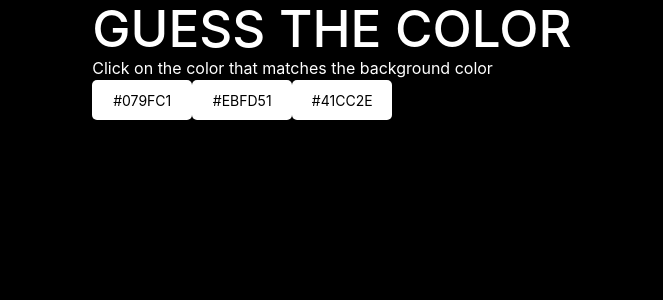
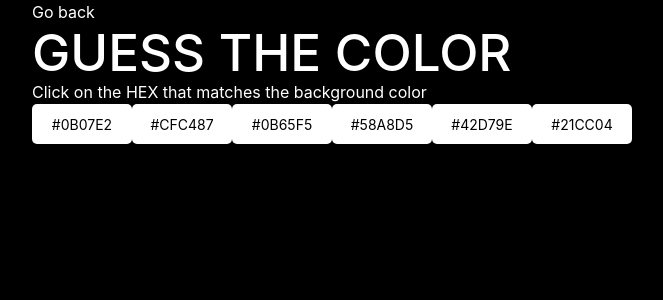
Before and after one commit to augustobritodev/react-challenges, a React (Vite) app: page /guess-the-color in a window 1280 px wide. Shown: the top 300 px of the page, without its empty margins (308-971 px from the left). Built offline with nearby package versions, Linux system fonts and the light colour scheme.

Commit message:
:lipstick: Update Guess the Color styles

```diff
--- a/src/pages/GuessTheColor.jsx
+++ b/src/pages/GuessTheColor.jsx
@@ -16,7 +16,7 @@ export default function GuessTheColor() {
   const [won, setWon] = useState(false)
   const navigate = useNavigate()
 
-  const colors = new Array(3).fill('').map(() => getRandomHex())
+  const colors = new Array(6).fill('').map(() => getRandomHex())
   const color = colors[Math.floor(Math.random() * colors.length)]
 
   function handleOnClick(event) {
@@ -35,7 +35,6 @@ export default function GuessTheColor() {
         <div className="flex flex-col m-auto text-center items-center gap-2">
           <h1>You Won!</h1>
           <a onClick={() => setWon(false)}>Play Again!</a>
-          <a onClick={() => navigate('/')}>Go back</a>
         </div>
       </div>
     )
@@ -44,13 +43,21 @@ export default function GuessTheColor() {
   return (
     <div className="flex h-screen">
       <div className="m-auto text-center">
-        <div className='mb-5'>
+        <a onClick={() => navigate('/')}>Go back</a>
+        <div className='my-5'>
           <h1>GUESS THE COLOR</h1>
-          <h2>Click on the color that matches the background color</h2>
+          <h2>Click on the HEX that matches the background color</h2>
+
         </div>
         <div style={{ backgroundColor: color }} className="p-20 border-5 rounded-md" />
-        <div className='m-4'>
-          {colors.map((color, index) => <button className='mx-2 px-2' onClick={handleOnClick} key={index}>{color}</button>)}
+        <div className='flex justify-center'>
+          <div className='grid grid-rows-2 grid-flow-col gap-5 mt-5'>
+            {colors.map((color, index) =>
+              <button onClick={handleOnClick} key={index}>
+                {color}
+              </button>)
+            }
+          </div>
         </div>
       </div>
     </div>
--- a/src/pages/Synonyms.jsx
+++ b/src/pages/Synonyms.jsx
@@ -1,3 +1,4 @@
+import { useNavigate } from 'react-router-dom'
 import { useRef } from "react"
 import useFetchSynonyms from "../hooks/useFetchSynonyms"
 import Loading from "../components/Loading"
@@ -5,6 +6,8 @@ import Loading from "../components/Loading"
 const API_URL = 'https://api.datamuse.com/words'
 
 export default function Synonyms() {
+
+  const navigate = useNavigate()
   const inputRef = useRef(null)
 
   const {
@@ -51,7 +54,10 @@ export default function Synonyms() {
 
   return (
     <div className="flex h-screen">
+
       <div className="mt-10 mx-auto text-center">
+        <a onClick={() => navigate('/')}>Go back</a>
+
         <div className="mb-5">
           <h1>Synonyms</h1>
           <h2>Type any word.</h2>
@@ -63,6 +69,7 @@ export default function Synonyms() {
           </button>
         </div>
         {SynonymsContent()}
+
       </div>
     </div>
   )
```
